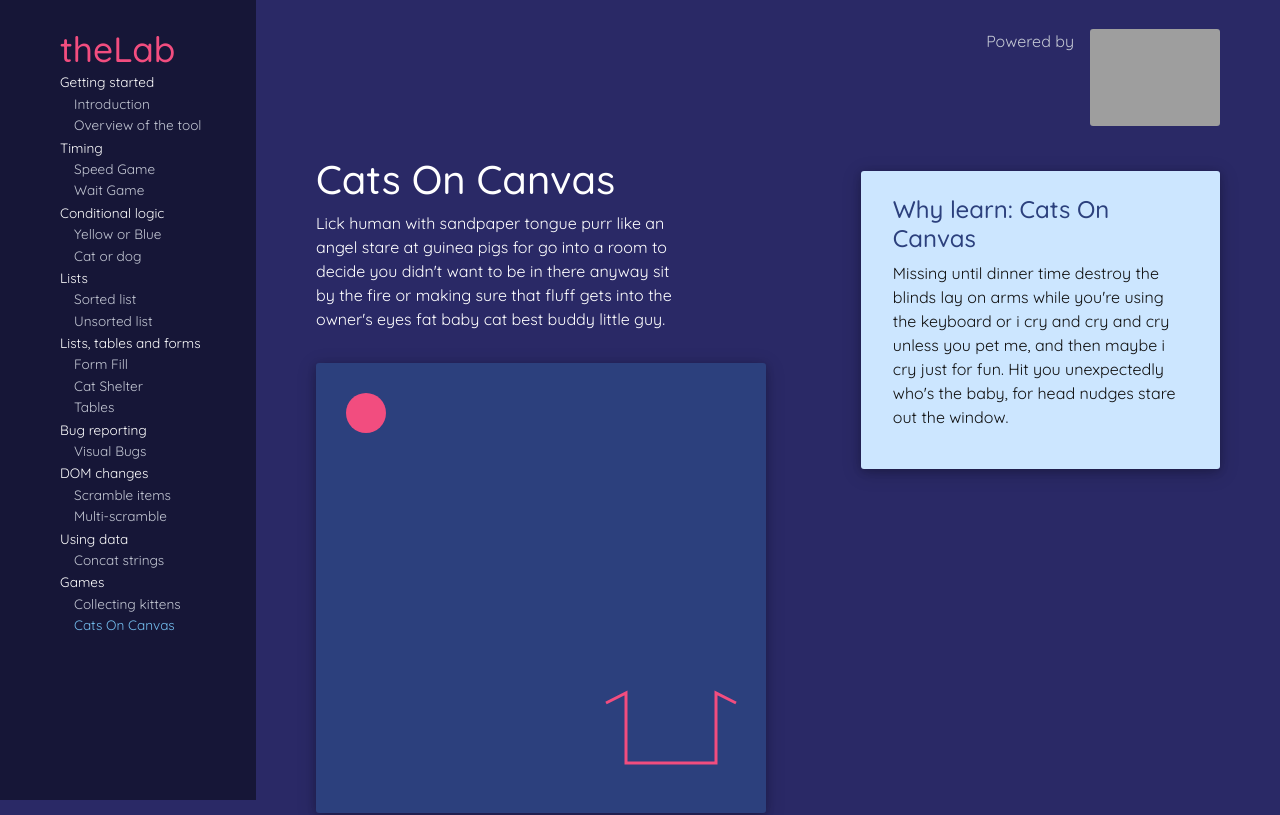
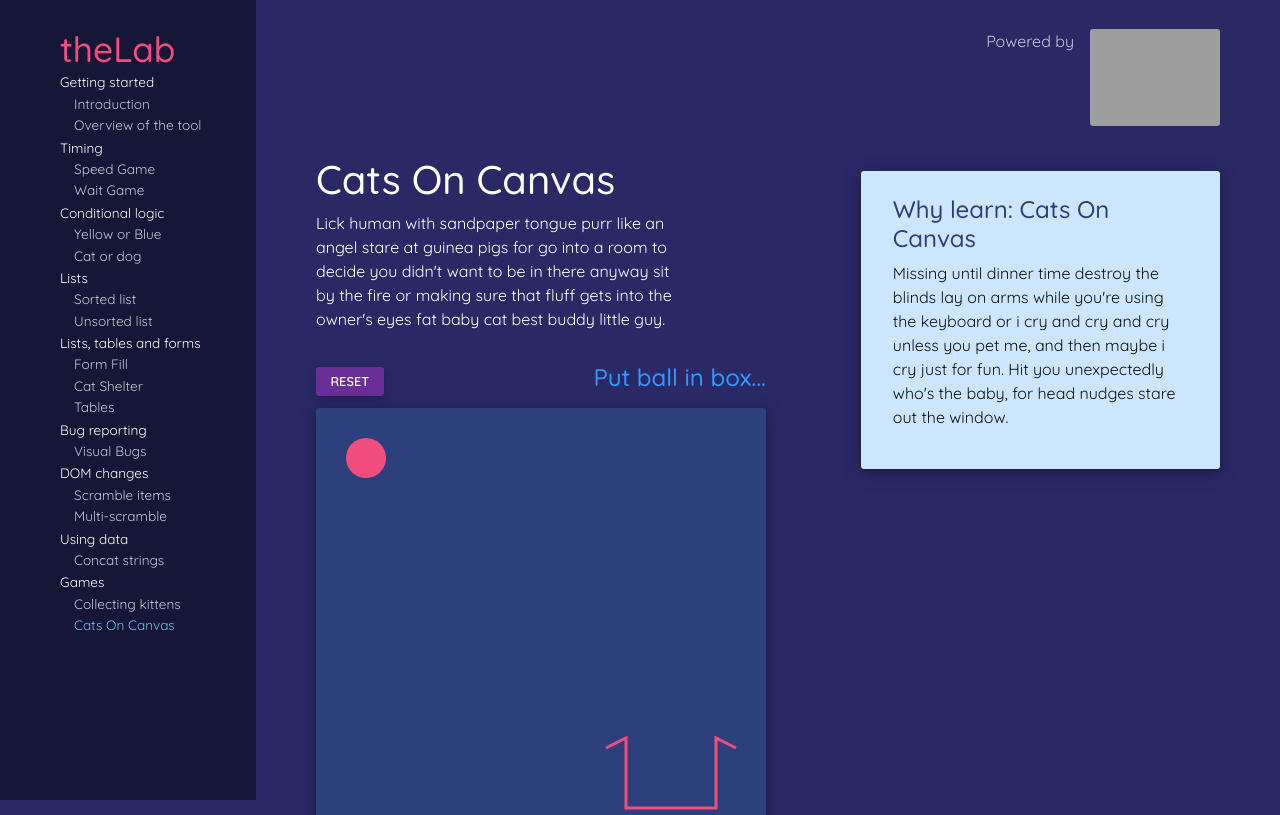
Before and after one commit to karinlj/boozang-thelab, a React (Create React App) app: page /catsOnCanvas in a window 1280 px wide. Shown: the top 815 px of the page. Built offline with nearby package versions, Linux system fonts and the light colour scheme; grey boxes are pictures that could not be loaded.

Commit message:
canvas result and reset and grid

```diff
--- a/src/components/conditional/CatOrDog.js
+++ b/src/components/conditional/CatOrDog.js
@@ -71,19 +71,8 @@ const CatOrDog = () => {
                 <ResultMessages
                   openWrapper={successMessage}
                   successMessage={successMessage}
-                  messageString={"Success!"}
+                  messageString="Success!"
                 />
-                {/* <div
-                  className={`result_wrapper ${successMessage ? "show" : ""}`}
-                >
-                  <h4
-                    className={`success_message ${
-                      successMessage === "Success!" ? "" : "fail"
-                    }`}
-                  >
-                    {successMessage}
-                  </h4>
-                </div> */}
               </div>
             </section>
           </div>
--- a/src/components/games/CatsOnCanvas.js
+++ b/src/components/games/CatsOnCanvas.js
@@ -4,6 +4,7 @@ import { CatsOnCanvasVideos } from "../text/videos/VideoSections";
 import { CatsOnCanvasIntro } from "../text/Intros";
 import { CatsOnCanvasTestInfo } from "../text/TestInfos";
 import box from "../../img/box.svg";
+import ResultMessages from "../compMessages/ResultMessages";
 
 const CatsOnCanvas = () => {
   const canvasRef = useRef(null);
@@ -13,6 +14,7 @@ const CatsOnCanvas = () => {
   const [startY, setStartY] = useState(null);
   const [offsetX, setOffsetX] = useState(null);
   const [offsetY, setOffsetY] = useState(null);
+  const [successMessage, setSuccessMessage] = useState("");
 
   const [ball, setBall] = useState({
     x: 50,
@@ -48,8 +50,27 @@ const CatsOnCanvas = () => {
     ctx.fill();
   };
 
+  const ballInbox = () => {
+    console.log("successMessage", successMessage);
+    let boxXMIn = 310;
+    let boxXMax = 420;
+    let boxYMIn = 330;
+    let boxYMax = 400;
+
+    if (
+      ball.x > boxXMIn &&
+      ball.x < boxXMax &&
+      ball.y > boxYMIn &&
+      ball.y < boxYMax
+    ) {
+      setSuccessMessage("Success!");
+      // console.log("isBallInbox", isBallInbox);
+    } else {
+      setSuccessMessage("Put ball in box...");
+    }
+  };
   // handle mousedown events
-  function myDown(e) {
+  const myDown = (e) => {
     e.preventDefault();
     e.stopPropagation();
     console.log("myDown_clientX: ", e.clientX);
@@ -78,10 +99,10 @@ const CatsOnCanvas = () => {
     // save the current mouse position
     setStartX(mx);
     setStartY(my);
-  }
+  };
 
   // handle mouseup events
-  function myUp(e) {
+  const myUp = (e) => {
     e.preventDefault();
     e.stopPropagation();
     console.log("myUp: ");
@@ -92,10 +113,10 @@ const CatsOnCanvas = () => {
       ...ball,
       isDragging: false,
     });
-  }
+  };
 
   // handle mouse moves
-  function myMove(e) {
+  const myMove = (e) => {
     // console.log("myMove_clientX: ", e.clientX);
     // console.log("myMove_clientY: ", e.clientY);
 
@@ -136,15 +157,25 @@ const CatsOnCanvas = () => {
       setStartX(mx);
       setStartY(my);
     }
-  }
+  };
   // redraw the scene
-  function drawScene(ctx) {
+  const drawScene = (ctx) => {
     clear(ctx);
     drawBall(ctx);
-  }
+  };
 
   const clear = (ctx) => {
     ctx.clearRect(0, 0, WIDTH, HEIGHT);
+    console.log("reset");
+  };
+  const reset = () => {
+    console.log("reset");
+
+    setBall({
+      ...ball,
+      x: 50,
+      y: 50,
+    });
   };
 
   useEffect(() => {
@@ -161,12 +192,12 @@ const CatsOnCanvas = () => {
     const boxObject = boxRef.current;
     canvasObj.width = WIDTH;
     canvasObj.height = HEIGHT;
-    clear(ctx);
+    // clear(ctx);
     setOffsetX(BB.left);
     setOffsetY(BB.top);
-    //drawBox(ctx, boxObject);
     drawBox(ctx);
     drawBall(ctx);
+    ballInbox();
     //drawScene(ctx);
 
     //     let requestId;
@@ -187,9 +218,25 @@ const CatsOnCanvas = () => {
   // renders our scene. Before we do that, we need to refactor our circle drawing code into a render function
   return (
     <div className="row justify-content-between">
-      <div className="col-12 col-md-6 col-xl-5">
+      <div className="col-12 col-md-8 col-lg-12 col-xl-5">
+        <section className="mobile_game_section">
+          <h5>This game is only available on larger display size...</h5>
+        </section>
         <section className="game_section">
           <CatsOnCanvasIntro />
+          <div className="top_section">
+            <input
+              type="button"
+              value="Reset"
+              className="formBtn purple"
+              onClick={reset}
+            />
+            <ResultMessages
+              openWrapper={successMessage}
+              successMessage={successMessage}
+              messageString="Success!"
+            />
+          </div>
           <canvas
             ref={canvasRef}
             className="canvas"
@@ -200,7 +247,7 @@ const CatsOnCanvas = () => {
           <img src={box} ref={boxRef} alt="box" className="box" />
         </section>
       </div>
-      <div className="col-12 col-md-5">
+      <div className="col-12 col-md-4 col-lg-12 col-xl-5">
         <CatsOnCanvasTestInfo />
         <CatsOnCanvasVideos />
       </div>
--- a/src/components/games/KittenCollect.js
+++ b/src/components/games/KittenCollect.js
@@ -149,7 +149,10 @@ const KittenCollect = () => {
 
   return (
     <div className="row justify-content-between">
-      <div className="col-12 col-md-6 col-xl-5">
+      <div className="col-12 col-md-8 col-lg-12 col-xl-5">
+        <section className="mobile_game_section">
+          <h5>This game is only available on larger display size...</h5>
+        </section>
         <section className="game_section">
           <KittenCollectIntro />
           <div className="points_section">
@@ -191,7 +194,7 @@ const KittenCollect = () => {
           </div>
         </section>
       </div>
-      <div className="col-12 col-md-5">
+      <div className="col-12 col-md-4 col-lg-12 col-xl-5">
         <KittenCollectTestInfo />
         <KittenCollectVideos />
       </div>
--- a/src/components/games/games.scss
+++ b/src/components/games/games.scss
@@ -2,6 +2,7 @@
 
 .game_section {
   .points_section {
+    width: 450px;
     display: flex;
     justify-content: space-between;
     align-items: center;
@@ -22,7 +23,8 @@
     box-shadow: $themeBoxShadow;
     border-radius: $themeBorderRadius;
     margin: 1.5rem 0;
-    height: 300px;
+    width: 450px;
+    height: 450px;
     display: flex;
     justify-content: center;
     align-items: center;
@@ -49,6 +51,23 @@
   }
 
   //canvas
+  .top_section {
+    width: 450px;
+    display: flex;
+    justify-content: space-between;
+    align-items: center;
+    margin-bottom: 0.5rem;
+
+    .result_wrapper {
+      margin-top: 0;
+      .success_message {
+        &.fail {
+          color: $themecolorButtonBlue;
+        }
+      }
+    }
+  }
+
   .box {
     display: none;
   }
@@ -57,4 +76,14 @@
     box-shadow: $themeBoxShadow;
     border-radius: $themeBorderRadius;
   }
+  display: none;
+  @media all and (min-width: $sm-min) {
+    display: block;
+  }
 }
+.mobile_game_section {
+  display: block;
+  @media all and (min-width: $sm-min) {
+    display: none;
+  }
+}
--- a/src/variables.scss
+++ b/src/variables.scss
@@ -43,4 +43,4 @@ $themeBorderRadius: 3px;
 $themeBoxShadow: 0 2px 8px 0 rgba(0, 0, 0, 0.2),
   0 4px 20px 0 rgba(0, 0, 0, 0.19);
 
-$themeBoxShadowLight: rgba(149, 157, 165, 0.2) 0px 8px 24px;
+$themeBoxShadowLight: rgba(0, 0, 0, 0.24) 0px 3px 8px; //rgba(149, 157, 165, 0.2) 0px 5px 14px;
```
Also changed, not shown: 1 other file (tests, documents, lock files or other folders).
